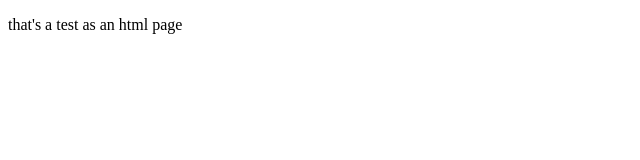
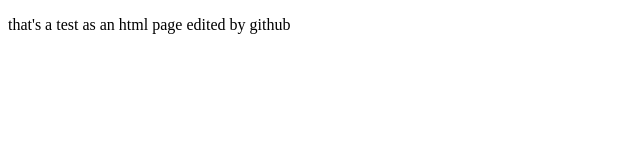
Before and after one commit to hamza5word/git-demo, a plain HTML site: page index.html in a window 1280 px wide. Shown: the whole page, without its empty margins (0-640 px from the left). Drawn offline with Linux system fonts and the light colour scheme.

Commit message:
Update index.html

```diff
--- a/index.html
+++ b/index.html
@@ -5,6 +5,6 @@
     <title>Title</title>
 </head>
 <body>
-    <p>that's a test as an html page</p>
+    <p>that's a test as an html page edited by github</p>
 </body>
 </html>
```
